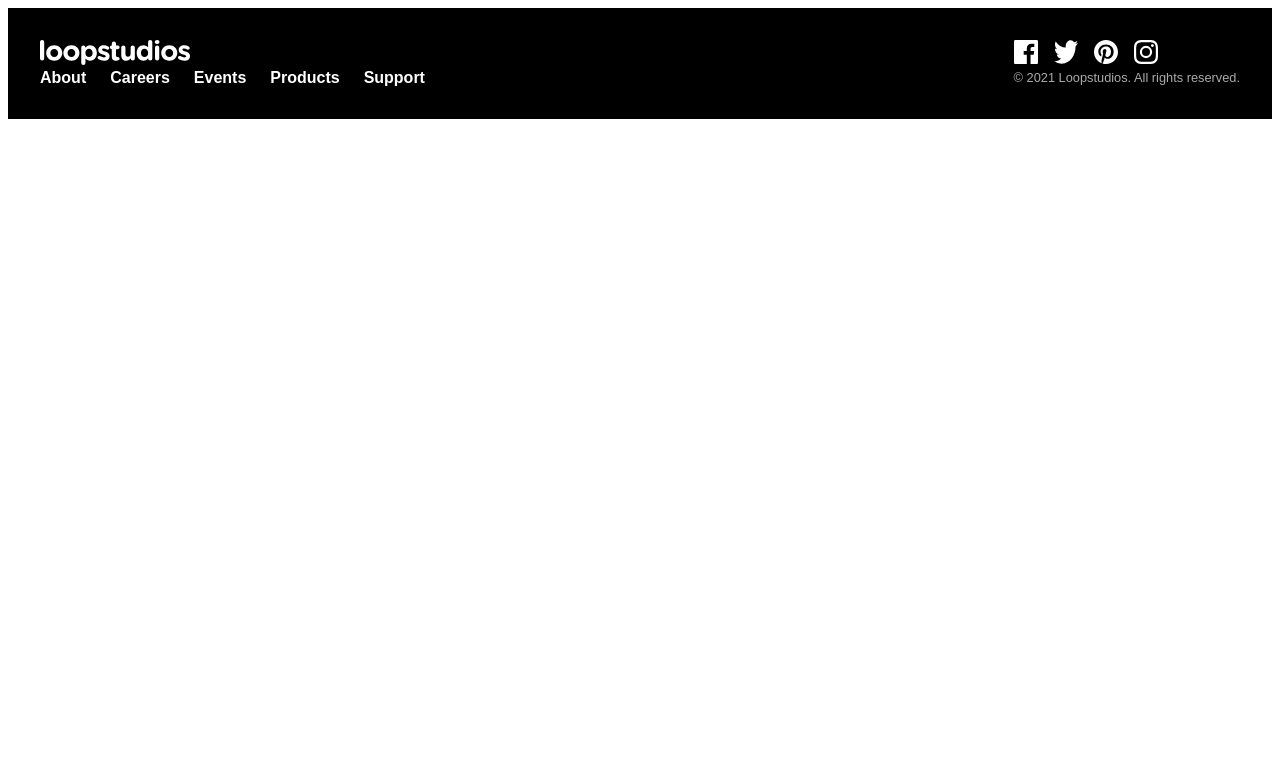
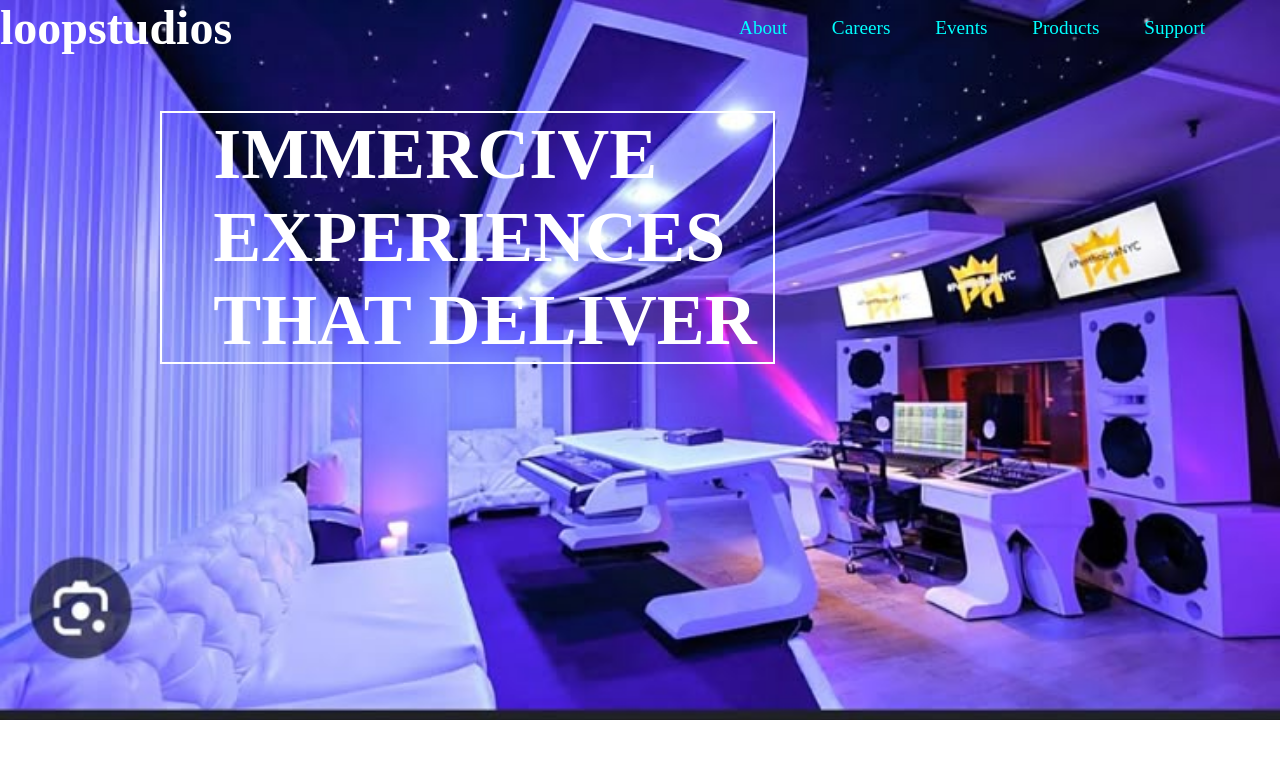
Before and after one commit to achillusgallus/loopstudiots, a plain HTML site: page index.html in a window 1280 px wide. Drawn offline with Linux system fonts and the light colour scheme.

Commit message:
ajout du header

```diff
--- a/index.html
+++ b/index.html
@@ -1,41 +1,26 @@
 <!DOCTYPE html>
-<html lang="en">
+<html lang="fr">
 <head>
   <meta charset="UTF-8">
-  <meta name="viewport" content="width=device-width, initial-scale=1.0">
-  <title>loopstudiots</title>
+  <title>Loopstudios</title>
   <link rel="stylesheet" href="style.css">
 </head>
 <body>
-   <footer class="footer">
-  <div class="container footer_container">
+      <header class="header" style="background-image: url('télécharger.jpg'); background-repeat: no-repeat;">
+        <div class="navig">
+            <h1><a href="index.html">loopstudios</a></h1>
+            <nav>
+                <ul>
+                    <li><a href="#">About</a></li>
+                    <li><a href="#">Careers</a></li>
+                    <li><a href="#">Events</a></li>
+                    <li><a href="#">Products</a></li>
+                    <li><a href="#">Support</a></li>
+                </ul>
+            </nav>
+        </div>
 
-    <div class="footer_left">
-      <a href="#">
-        <img class="logo" src="logo.svg" alt="">
-      </a>
-      <ul class="menu facy-links">
-        <li class="menu_item"><a href="#">About</a></li>
-        <li class="menu_item"><a href="#">Careers</a></li>
-        <li class="menu_item"><a href="#">Events</a></li>
-        <li class="menu_item"><a href="#">Products</a></li>
-        <li class="menu_item"><a href="#">Support</a></li>
-      </ul>
-    </div>
-
-    <div class="footer_right">
-      <ul class="social-list facy-links">
-        <li><img src="icon-facebook.svg" alt=""></li>
-        <li><img src="icon-twitter.svg" alt=""></li>
-        <li><img src="icon-pinterest.svg" alt=""></li>
-        <li><img src="icon-instagram.svg" alt=""></li>
-      </ul>
-      <small class="footer_copyright">
-        © 2021 Loopstudios. All rights reserved.
-      </small>
-    </div>
-
-  </div>
-</footer>
-</body>
-</html>
+        <div class="text">
+            <h2>IMMERCIVE <br> EXPERIENCES <br> THAT DELIVER</h2>
+        </div>
+    </header>
--- a/style.css
+++ b/style.css
@@ -1,73 +1,62 @@
-/* Général */
-.footer {
-    background-color: #000;
-    color: white;
-    padding: 2rem 1rem;
-    font-family: 'Arial', sans-serif;
+*{
+    margin: 0%;
+    padding: 0%;
 }
 
-.footer_container {
+.header {
+    width: 100%;
+    height: 90vh;
+    background-size: cover;
+    background-position: center;
+}
+.header img {
+    width: 100%;
+    height: 100%;
+    object-fit: cover;
+}
+.navig {
     display: flex;
     justify-content: space-between;
-    align-items: flex-start;
-    flex-wrap: wrap;
-    max-width: 1200px;
-    margin: auto;
+    align-items: center;
+    padding-right: 50px;
 }
 
-/* Logo */
-.logo {
-    width: 150px;
-    height: auto;
+.navig h1 {
+    color: white;
+    font-size: 3rem;
 }
 
-/* Menu */
-.menu {
-    list-style: none;
-    display: flex;
-    gap: 1.5rem;
-    padding: 0;
-    margin: 0;
-    align-items: center;
-    flex-wrap: wrap;
+.navig h1 a {
+    text-decoration: none;
+    color: white;
 }
 
-.menu_item a {
-    color: white;
-    text-decoration: none;
-    font-weight: bold;
-    transition: color 0.3s;
+.navig nav {
+    display: inline-block;
+    font-size: 1.2rem;
 }
 
-.menu_item a:hover {
-    color: #ccc;
+.navig nav a {
+    color: cyan;
+    text-decoration: none;
+    margin: 0 15px;
+    text-decoration: none;
+    padding-right: 10px;
+}
+.navig nav a:hover {
+    text-decoration: underline;
 }
 
-/* Réseaux sociaux */
-.social-list {
-    list-style: none;
-    display: flex;
-    gap: 1rem;
-    padding: 0;
-    margin: 0;
-    align-items: center;
+.navig ul li {
+    display: inline;
 }
 
-.social-list li a {
-    display: flex;
-    align-items: center;
+.text{
+    margin-top: 7vh;
+    margin-left: 20vh;
+    border: 2px solid white;
+    max-width: 70vh;
+    font-size: 6vh;
+    padding-left: 4%;
+    color: white;
 }
-
-.social-list img {
-    width: 24px;
-    height: 24px;
-}
-
-/* Copyright */
-.footer_copyright {
-    width: 100%;
-    text-align: right;
-    font-size: 0.8rem;
-    color: #aaa;
-    margin-top: 1rem;
-}
```
Also changed, not shown: icon-facebook.svg (deleted), icon-instagram.svg (deleted), icon-pinterest.svg (deleted), icon-twitter.svg (deleted), logo.svg (deleted).
